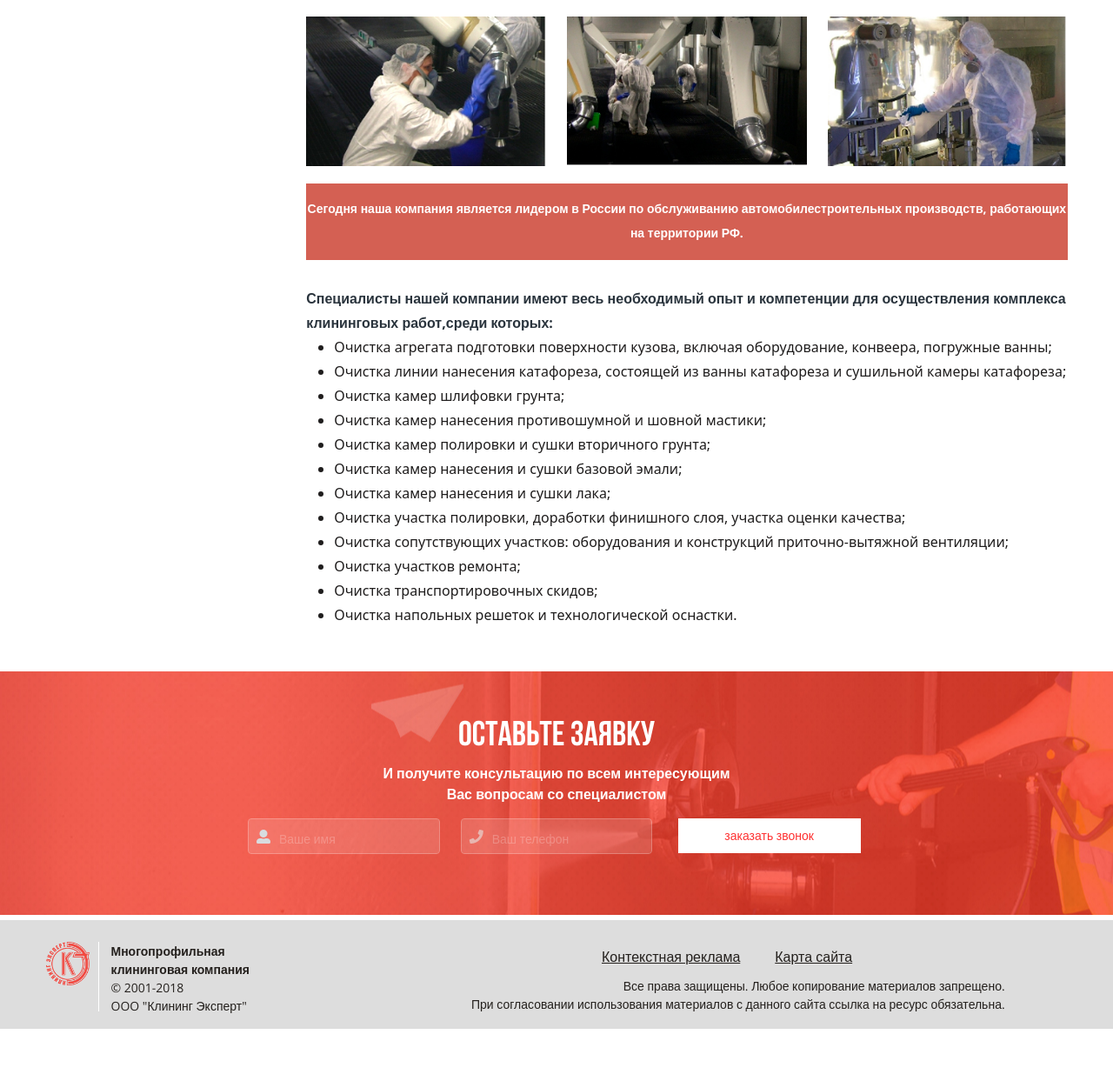
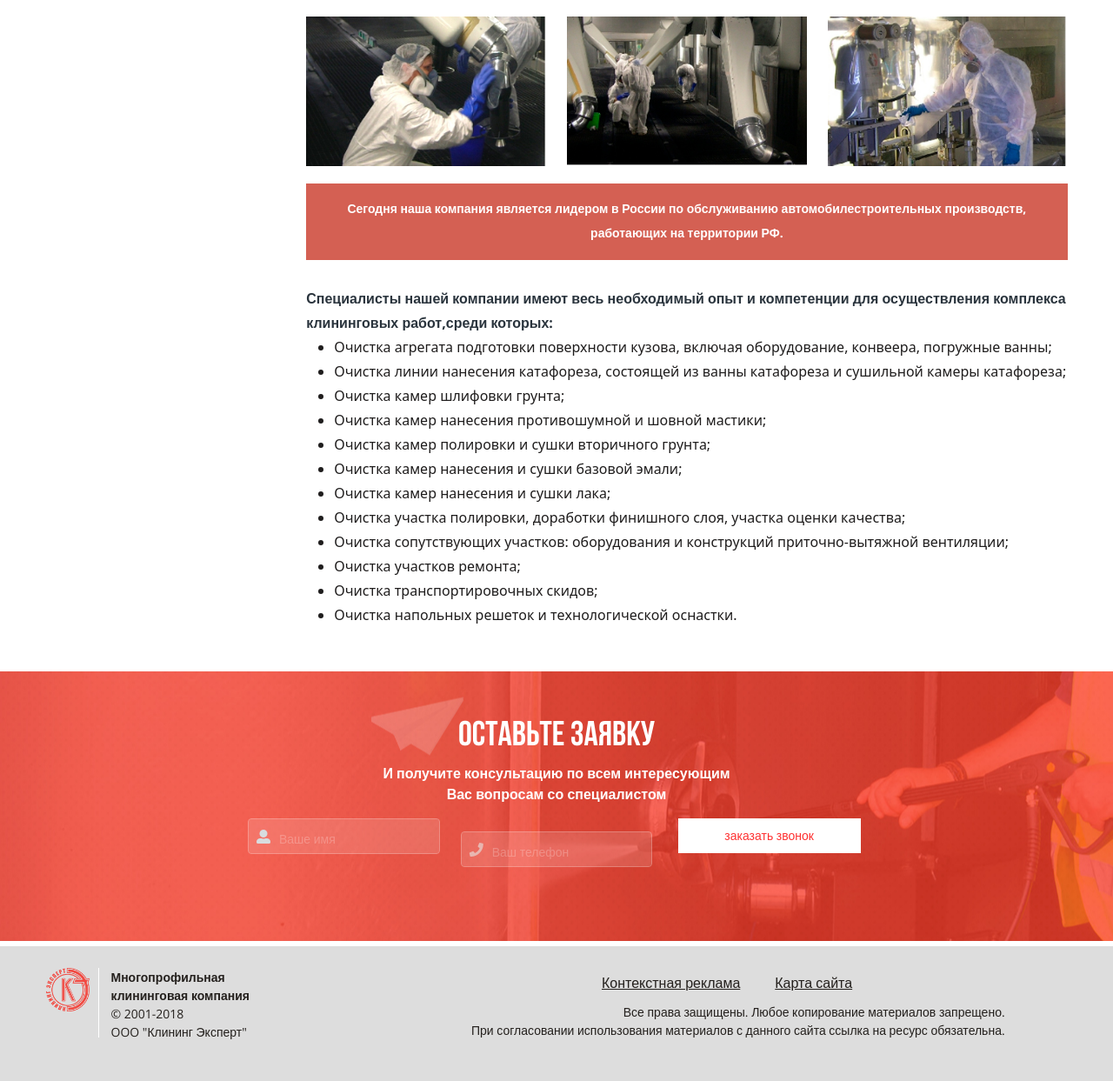
Before and after one commit to NicholasKuzya/NicholasKuzya.github.io, a PHP site: page / in a window 1280 px wide. Shown: the part 791-2034 px from the top of the page at 87% size. Before the commit the page ends 1974 px from the top, so only its background shows below. Run offline with PHP 8.4, Linux system fonts and the light colour scheme; some libraries are stand-ins or nearby versions; some web fonts are replaced.

Commit message:
responsive 1.0.0

```diff
--- a/#source/style.scss
+++ b/#source/style.scss
@@ -177,7 +177,7 @@ header {
             position: absolute;
             top: 0;
             left: 0;
-            width: 44%;
+            width: 100%;
             height: 100%;
             opacity: 0;
 
@@ -219,7 +219,7 @@ header {
             position: absolute;
             top: 0;
             left: 0;
-            width: 44%;
+            width: 100%;
             height: 100%;
             opacity: 0;
 
@@ -634,11 +634,20 @@ footer {
 {
     header
     {
+        .navbar-light .navbar-toggler
+        {
+            border: none;
+        }
+        .navbar-light .navbar-toggler-icon
+        {
+            background-image: url(../images/mobile-menu-button.png);
+        }
             & nav
             {
                     & .b-nav-item
                     {
                         text-align: center;
+                        margin-left: 0;
                     }
             }
     }
@@ -650,6 +659,8 @@ footer {
                 & p
                 {
                     font-size: 14px;
+                    padding-left: 15px;
+                    padding-right: 15px;
                 }
         }
         & .b-about-item-subtitle
@@ -670,7 +681,15 @@ footer {
 }
 .b-application
 {
+
     margin-top: 35px;
+        & .b-application-form
+        {
+            & .b-application-form-fontpassword
+            {
+                margin: 15px 0;
+            }
+        }
         & .b-application-title
         {
                 & .b-application-title-text
@@ -685,6 +704,7 @@ footer {
 }
 footer
 {
+        padding-bottom: 30px;
         & .b-footer-text
         {
                 & .b-footer-nav
--- a/css/style.css
+++ b/css/style.css
@@ -142,7 +142,7 @@ header nav .b-phone-number p {
   position: absolute;
   top: 0;
   left: 0;
-  width: 44%;
+  width: 100%;
   height: 100%;
   opacity: 0;
 }
@@ -179,7 +179,7 @@ header nav .b-phone-number p {
   position: absolute;
   top: 0;
   left: 0;
-  width: 44%;
+  width: 100%;
   height: 100%;
   opacity: 0;
 }
@@ -477,12 +477,21 @@ footer .b-footer-text .b-footer-nav-text .b-footer-nav-text-text {
   }
 }
 @media (max-width: 992px) {
+  header .navbar-light .navbar-toggler {
+    border: none;
+  }
+  header .navbar-light .navbar-toggler-icon {
+    background-image: url(../images/mobile-menu-button.png);
+  }
   header nav .b-nav-item {
     text-align: center;
+    margin-left: 0;
   }
 }
 .b-about .b-about-title p {
   font-size: 14px;
+  padding-left: 15px;
+  padding-right: 15px;
 }
 .b-about .b-about-item-subtitle {
   font-size: 16px;
@@ -494,6 +503,9 @@ footer .b-footer-text .b-footer-nav-text .b-footer-nav-text-text {
 .b-application {
   margin-top: 35px;
 }
+.b-application .b-application-form .b-application-form-fontpassword {
+  margin: 15px 0;
+}
 .b-application .b-application-title .b-application-title-text {
   font-size: 40px;
 }
@@ -501,6 +513,9 @@ footer .b-footer-text .b-footer-nav-text .b-footer-nav-text-text {
   font-size: 16px;
 }
 
+footer {
+  padding-bottom: 30px;
+}
 footer .b-footer-text .b-footer-nav {
   margin-left: auto;
 }
```
Also changed, not shown: images/mobile-menu-button.png (added).
